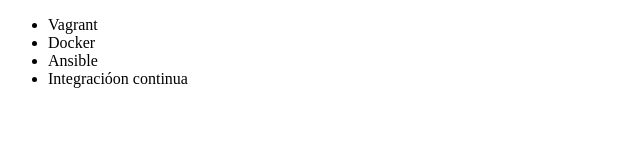
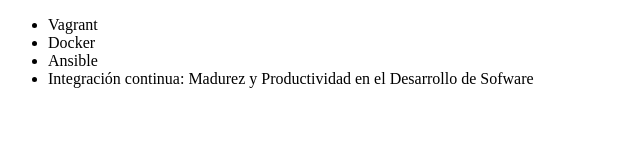
Before and after one commit to Carlitoxic/curso-alura, a plain HTML site: page index.html in a window 1280 px wide. Shown: the whole page, without its empty margins (0-640 px from the left). Drawn offline with Linux system fonts and the light colour scheme.

Commit message:
Renombrando curso de Integracion Continua

```diff
--- a/index.html
+++ b/index.html
@@ -9,7 +9,7 @@
          <li> Vagrant </li>
          <li> Docker </li>
          <li> Ansible </li>
-         <li> Integracióon continua </li>
+         <li> Integración continua: Madurez y Productividad en el Desarrollo de Sofware</li>
      </ul>
 </body>
 </html>
```
